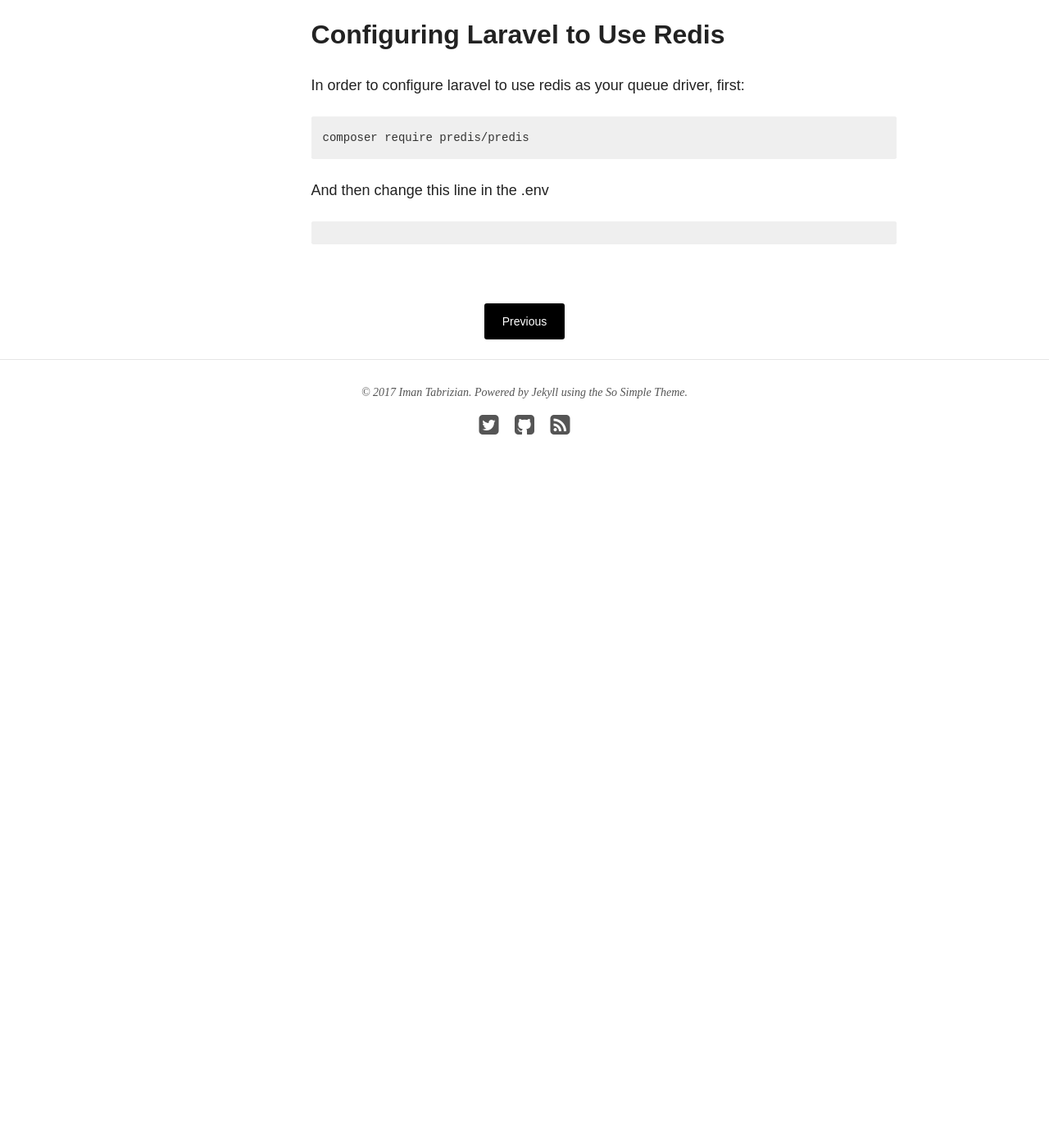
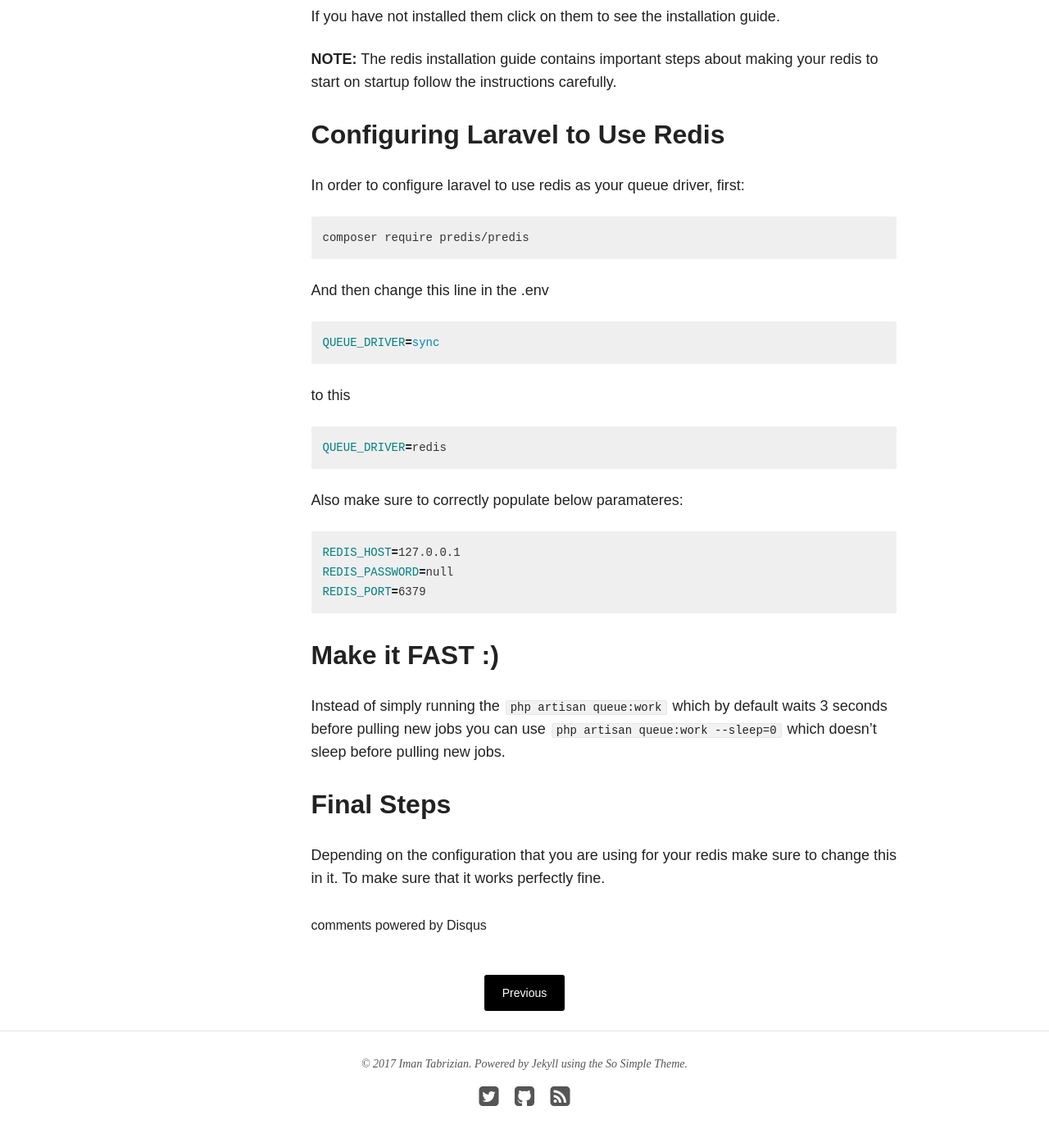
Before and after one commit to Tabrizian/tabrizian.github.io, a Jekyll site: the page built from _posts/blog/2017-06-13-how-to-make-laravel-queues-faster.md, in a window 1280 px wide and 1400 px high, scrolled down 1366 px. Shown: the top 1388 px of the window at 82% size. Built offline with Jekyll 4.4.1, drawn with Linux system fonts in a browser that asks for light colours; nearby versions of some CDN libraries; comment, search, counter and statistics services are not loaded; before the commit the page ends 1996 px from its top, so only the background shows below that; some of the changed text lies outside the part shown.

````diff
--- a/_config.yml
+++ b/_config.yml
@@ -39,7 +39,7 @@
   name: Iman Tabrizian
   avatar: me.jpg
   email: tabrizian@outlook.com
-  disqus-shortname:
+  disqus-shortname: imantabrizian-me
   twitter: ImanTabrizian
   facebook: #username
   github: tabrizian
--- a/_posts/blog/2017-06-13-how-to-make-laravel-queues-faster.md
+++ b/_posts/blog/2017-06-13-how-to-make-laravel-queues-faster.md
@@ -25,6 +26,11 @@
 * [Redis](https://www.digitalocean.com/community/tutorials/how-to-install-and-configure-redis-on-ubuntu-16-04)
 * [Laravel](https://laravel.com/docs/5.4/installation)
 
+And assumes that you already know what is laravel queues and how it works
+if don't make sure to read the article below:
+
+* [Laravel Queues](https://laravel.com/docs/5.4/queues)
+
 If you have not installed them click on them to see the installation guide.
 
 **NOTE:** The redis installation guide contains important steps about making
@@ -42,4 +48,31 @@
 And then change this line in the .env
 
 ```sh
+QUEUE_DRIVER=sync
 ```
+
+to this
+
+```sh
+QUEUE_DRIVER=redis
+```
+
+Also make sure to correctly populate below paramateres:
+
+```sh
+REDIS_HOST=127.0.0.1
+REDIS_PASSWORD=null
+REDIS_PORT=6379
+```
+
+## Make it FAST :)
+
+Instead of simply running the ```php artisan queue:work``` which by
+default waits 3 seconds before pulling new jobs you can use
+```php artisan queue:work --sleep=0``` which doesn't sleep before pulling
+new jobs.
+
+## Final Steps
+
+Depending on the configuration that you are using for your redis make sure
+to change this in it. To make sure that it works perfectly fine.
````
Also changed, not shown: other parts of _posts/blog/2017-06-13-how-to-make-laravel-queues-faster.md (+1 -0 lines).
